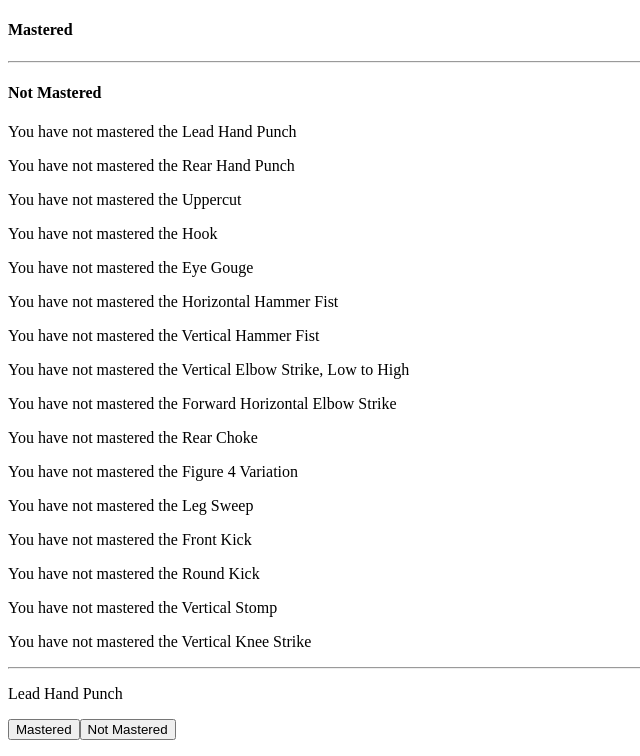
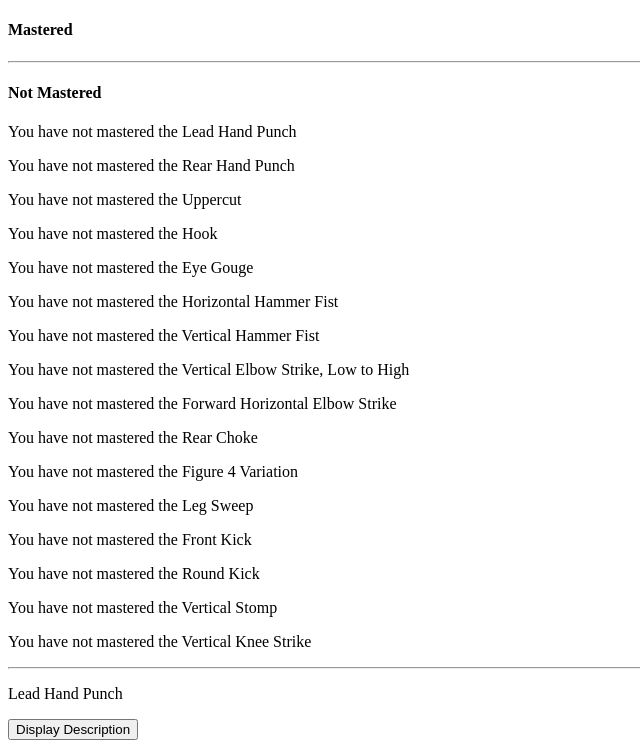
Before and after one commit to rc-devs/mcninja, an Angular app in the folder mcninja/: page / in a window 1280 px wide. Shown: the top 756 px of the page, without its empty margins (0-640 px from the left). Built offline with nearby package versions, Linux system fonts and the light colour scheme.

Commit message:
display description, start button for display on button click

```diff
--- a/mcninja/src/app/display-techniques/by-title/by-title.component.html
+++ b/mcninja/src/app/display-techniques/by-title/by-title.component.html
@@ -1,6 +1,7 @@
 @for (tech of techniques(); track tech.id) {
     <p>{{tech.title}}</p>
-
+    <button (click)="displayDescription()">Display Description</button>
+    <p>{{tech.description}}</p>
       <button (click)="addToMastered()">Mastered</button>
       <button (click)="removeFromMastered()">Not Mastered</button>
 }
--- a/mcninja/src/app/display-techniques/by-title/by-title.component.ts
+++ b/mcninja/src/app/display-techniques/by-title/by-title.component.ts
@@ -10,6 +10,12 @@
 })
 export class ByTitleComponent {
   techniques = signal<Technique[]>(techniquesArray)
+  display = ''
+
+  displayDescription(){
+
+
+  }
 
   addToMastered(){
 
```
